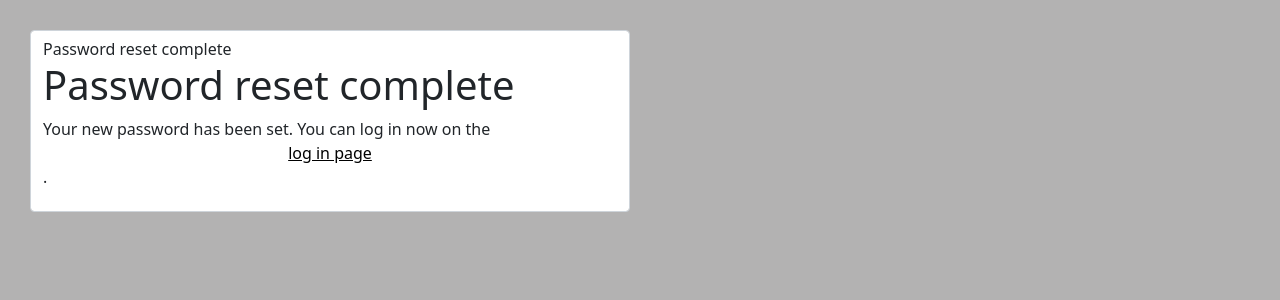
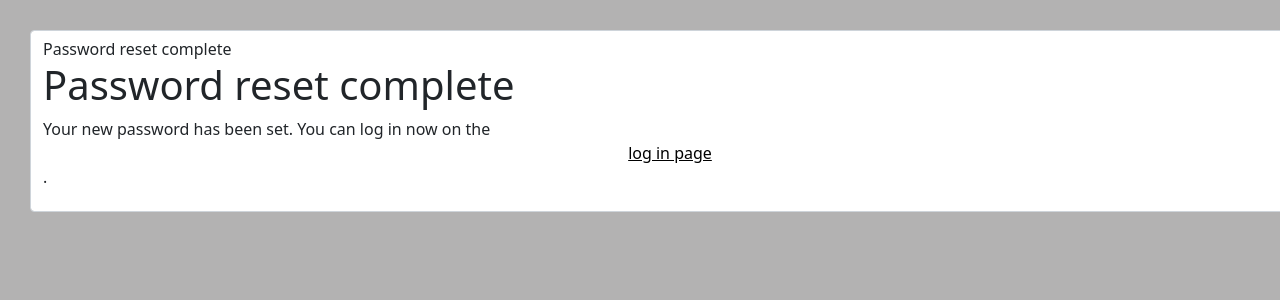
Before and after one commit to rozsanimrod/messenger, a Django app: page /accounts/password_reset_complete/ in a window 1280 px wide. Shown: the top 300 px of the page. Run offline with Django 3.2, Linux system fonts and the light colour scheme; some libraries are stand-ins or nearby versions.

Commit message:
container

```diff
--- a/homepage/static/homepage/style.css
+++ b/homepage/static/homepage/style.css
@@ -5,7 +5,7 @@ body {
     margin-left: 30px;
     margin-right: 30px;
     margin-top: 30px;
-    width: 600px;
+    min-width: 100%;
 
 
 }
```
